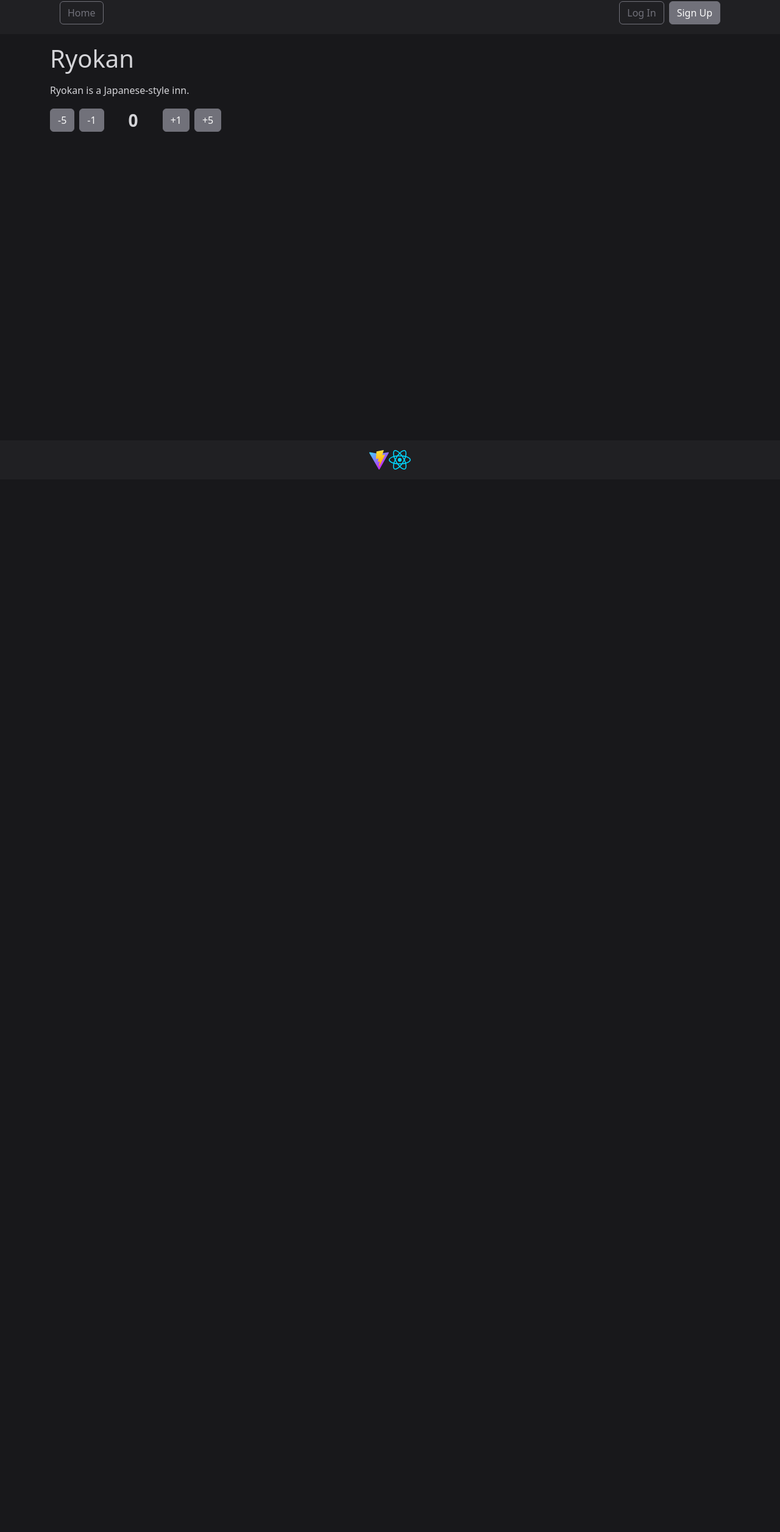
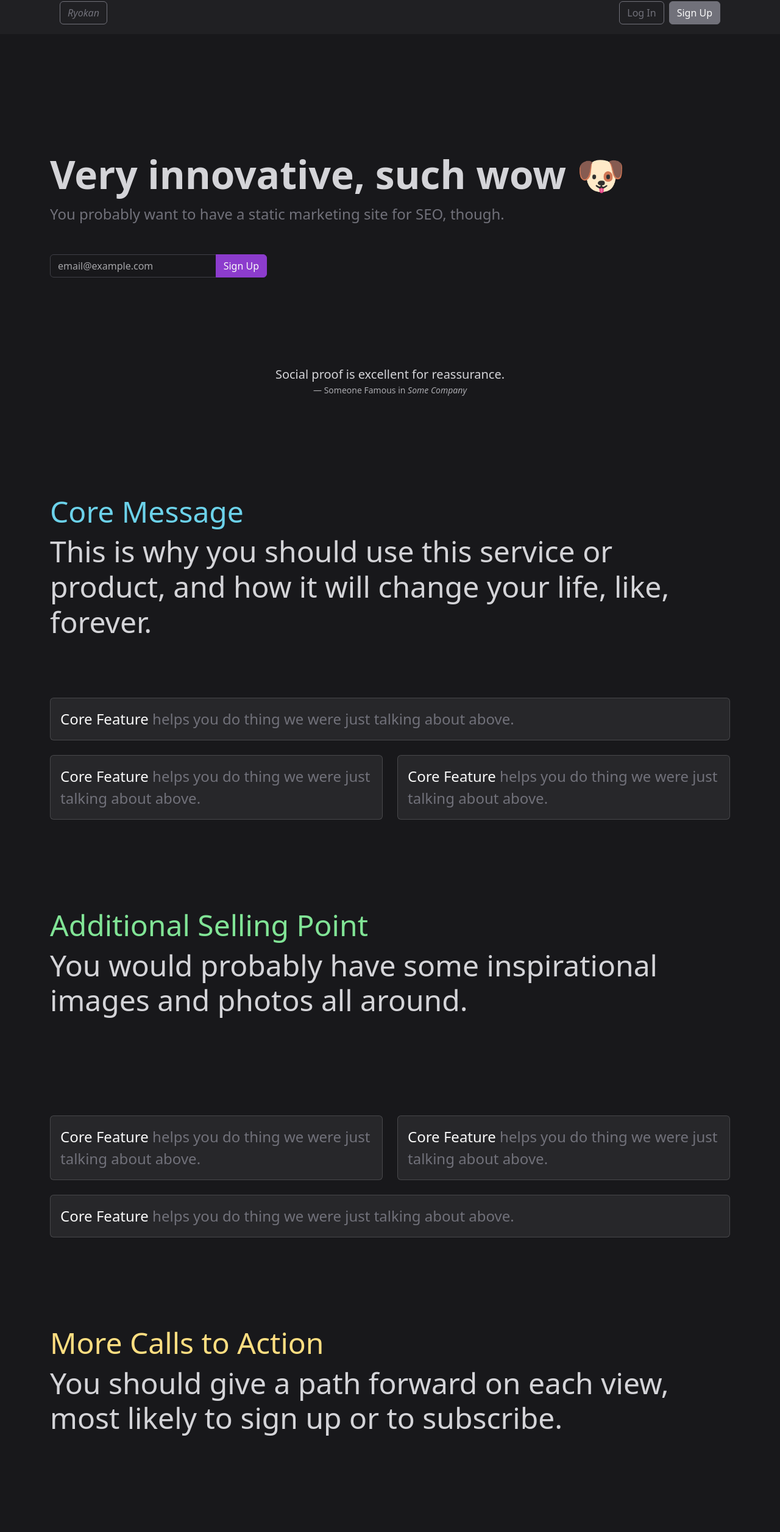
Before and after one commit to ruksi/izakaya, a React (Vite) app in the folder kimono/: page / in a window 1280 px wide. Shown: the part 14-2526 px from the top of the page at 61% size. Before the commit the page ends 800 px from the top, so only its background shows below. Built offline with nearby package versions, Linux system fonts and the light colour scheme; no server answers.

Commit message:
💅👘 Add some mockup home page
Also show dashboard as home if logged in.

```diff
--- a/kimono/src/general/Home.tsx
+++ b/kimono/src/general/Home.tsx
@@ -1,12 +1,198 @@
-import {Counter} from "../Counter";
+import viteLogo from "/vite.svg"
+import Button from "react-bootstrap/Button";
+import Card from "react-bootstrap/Card";
+import Col from "react-bootstrap/Col";
 import Container from "react-bootstrap/Container";
+import Form from "react-bootstrap/Form";
+import InputGroup from "react-bootstrap/InputGroup";
+import Row from "react-bootstrap/Row";
+import {useSelector} from "react-redux";
+import reactLogo from "../assets/react.svg"
+import {selectIsAuthenticated} from "../auth/slice.ts";
 
 export default function Home() {
+    const isAuthenticated = useSelector(selectIsAuthenticated);
+    return isAuthenticated ? <Dashboard/> : <Landing/>;
+}
+
+function Landing() {
     return (
-        <Container>
-            <h1 className="my-3">Ryokan</h1>
-            <p className="my-3">Ryokan is a Japanese-style inn.</p>
-            <div className="my-3"><Counter/></div>
+        <Container className="py-lg-5 mt-lg-5 py-md-3 my-md-3 py-2 my-2">
+
+            <div className="pt-lg-5 mt-lg-5 pt-md-3 mt-md-3 pt-2 mt-2">
+                <div className="display-3 fw-semibold">
+                    Very&nbsp;innovative, such&nbsp;wow&nbsp;🐶
+                </div>
+                <div className="fs-4 text-secondary mt-1 mt-md-2">
+                    You probably want to have a static marketing site for&nbsp;SEO,&nbsp;though.
+                </div>
+            </div>
+
+            <div className="
+            pt-lg-5 pt-md-4 pt-3
+            pb-lg-5 mb-lg-5 pb-md-4 mb-md-4 pb-3 mb-3
+            ">
+                <Row>
+                    <Col xxs={12} md={6} lg={5} xl={4}>
+                        <InputGroup>
+                            <Form.Control placeholder="email@example.com"/>
+                            <Button variant="primary">
+                                Sign Up
+                            </Button>
+                        </InputGroup>
+                    </Col>
+                </Row>
+            </div>
+
+            <div className="py-lg-5 my-lg-5 py-md-4 my-md-4 py-3 my-3">
+                <figure className="text-center">
+                    <blockquote className="blockquote">
+                        <p>Social proof is excellent for reassurance.</p>
+                    </blockquote>
+                    <figcaption className="blockquote-footer text-secondary-emphasis">
+                        Someone Famous in <cite title="Some Company">Some Company</cite>
+                    </figcaption>
+                </figure>
+            </div>
+
+            <div className="pt-lg-5 mt-lg-5 pt-md-3 mt-md-3 pt-2 mt-2">
+                <div>
+                    <div className="display-5 text-info-emphasis mb-0 mb-md-2">
+                        Core Message
+                    </div>
+                    <p className="display-5">
+                        This is why you should use this service or product,
+                        and how it will change your life, like, forever.
+                    </p>
+                </div>
+            </div>
+
+            <div className="py-lg-5 my-lg-5 py-md-3 my-md-3 py-2 my-2">
+                <Card bg="dark">
+                    <Card.Body>
+                        <span className="fs-4 text-secondary">
+                            <span className="text-body-emphasis">Core Feature</span> helps you do thing we were just talking about above.
+                        </span>
+                    </Card.Body>
+                </Card>
+                <div className="d-flex gap-4 pt-4">
+                    <Card bg="dark">
+                        <Card.Body>
+                        <span className="fs-4 text-secondary">
+                            <span className="text-body-emphasis">Core Feature</span> helps you do thing we were just talking about above.
+                        </span>
+                        </Card.Body>
+                    </Card>
+                    <Card bg="dark">
+                        <Card.Body>
+                        <span className="fs-4 text-secondary">
+                            <span className="text-body-emphasis">Core Feature</span> helps you do thing we were just talking about above.
+                        </span>
+                        </Card.Body>
+                    </Card>
+                </div>
+            </div>
+
+            <div className=" py-lg-5 my-lg-5 py-md-3 my-md-3 py-2 my-2">
+                <div>
+                    <div className=" display-5 text-success-emphasis mb-0 mb-md-2">
+                        Additional Selling Point
+                    </div>
+                    <p className=" display-5">
+                        You would probably have some inspirational images
+                        and photos all around.
+                    </p>
+                </div>
+            </div>
+
+            <div className="py-lg-5 my-lg-5 py-md-3 my-md-3 py-2 my-2">
+                <div className="d-flex gap-4 pb-4">
+                    <Card bg="dark">
+                        <Card.Body>
+                        <span className="fs-4 text-secondary">
+                            <span className="text-body-emphasis">Core Feature</span> helps you do thing we were just talking about above.
+                        </span>
+                        </Card.Body>
+                    </Card>
+                    <Card bg="dark">
+                        <Card.Body>
+                        <span className="fs-4 text-secondary">
+                            <span className="text-body-emphasis">Core Feature</span> helps you do thing we were just talking about above.
+                        </span>
+                        </Card.Body>
+                    </Card>
+                </div>
+                <Card bg="dark">
+                    <Card.Body>
+                        <span className="fs-4 text-secondary">
+                            <span className="text-body-emphasis">Core Feature</span> helps you do thing we were just talking about above.
+                        </span>
+                    </Card.Body>
+                </Card>
+            </div>
+
+            <div className=" py-lg-5 my-lg-5 py-md-3 my-md-3 py-2 my-2">
+                <div>
+                    <div className=" display-5 text-warning-emphasis mb-0 mb-md-2">
+                        More Calls to Action
+                    </div>
+                    <p className=" display-5">
+                        You should give a path forward on each view,
+                        most likely to sign up or to subscribe.
+                    </p>
+                </div>
+            </div>
+
+            <div className="py-lg-5 my-lg-5 py-md-3 my-md-3 py-2 my-2">
+                <Card bg="dark">
+                    <Card.Body>
+                        <span className="fs-4 text-secondary">
+                            <span className="text-body-emphasis">Core Feature</span> helps you do thing we were just talking about above.
+                        </span>
+                    </Card.Body>
+                </Card>
+            </div>
+
+            <div className=" py-lg-5 my-lg-5 py-md-3 my-md-3 py-2 my-2">
+                <Row>
+                    <Col sm={12} md={6} lg={3}>
+                        <div className="pb-4 fs-3 fst-italic">Ryokan</div>
+                        <p className="fs-6 text-secondary">
+                            Subscribe to our newsletter for updates and new features.
+                        </p>
+                        <div>
+                            <Button variant="outline-light">Subscribe</Button>
+                        </div>
+                    </Col>
+                    <Col sm={12} md={6} lg={3}>
+                    </Col>
+                    <Col sm={12} md={6} lg={3}>
+                    </Col>
+                    <Col sm={12} md={6} lg={3}>
+                    </Col>
+                </Row>
+            </div>
+
+            <div className="text-center">
+                <a href="https://vitejs.dev" target="_blank" rel="noreferrer">
+                    <img src={viteLogo} className="logo" alt="Vite logo"/>
+                </a>
+                <a href="https://react.dev" target="_blank" rel="noreferrer">
+                    <img src={reactLogo} className="logo react" alt="React logo"/>
+                </a>
+            </div>
+
         </Container>
     );
 }
+
+function Dashboard() {
+    return (
+        <Container className=" my-3">
+            <h1>Dashboard</h1>
+            <div>
+                <code># TODO: some boxes</code>
+            </div>
+        </Container>
+    );
+}
--- a/kimono/src/general/MainLayout.tsx
+++ b/kimono/src/general/MainLayout.tsx
@@ -1,11 +1,9 @@
-import viteLogo from "/vite.svg"
 import React, {useEffect} from "react";
 import Button from "react-bootstrap/Button";
 import Container from "react-bootstrap/Container";
 import Stack from "react-bootstrap/esm/Stack";
 import {useSelector} from "react-redux";
 import {Outlet, useNavigate} from "react-router-dom";
-import reactLogo from "../assets/react.svg"
 import {selectIsAuthenticated} from "../auth/slice.ts";
 import {authLogOut} from "../auth/thunks.ts";
 import tatami from "../services/tatami.ts";
@@ -36,7 +34,7 @@ export default function MainLayout({children}: { children?: React.ReactNode }) {
                 <Container>
                     <Stack direction="horizontal" gap={2} className="p-3">
                         <Button variant="outline-secondary" onClick={() => navigate("/")} className="me-auto">
-                            Home
+                            <em>Ryokan</em>
                         </Button>
                         {
                             isAuthenticated &&
@@ -69,17 +67,6 @@ export default function MainLayout({children}: { children?: React.ReactNode }) {
                 <Outlet/>
             </main>
 
-            <footer className="bg-body-tertiary text-center">
-                <Container className="p-3">
-                    <a href="https://vitejs.dev" target="_blank" rel="noreferrer">
-                        <img src={viteLogo} className="logo" alt="Vite logo"/>
-                    </a>
-                    <a href="https://react.dev" target="_blank" rel="noreferrer">
-                        <img src={reactLogo} className="logo react" alt="React logo"/>
-                    </a>
-                </Container>
-            </footer>
-
         </div>
     )
 }
```
